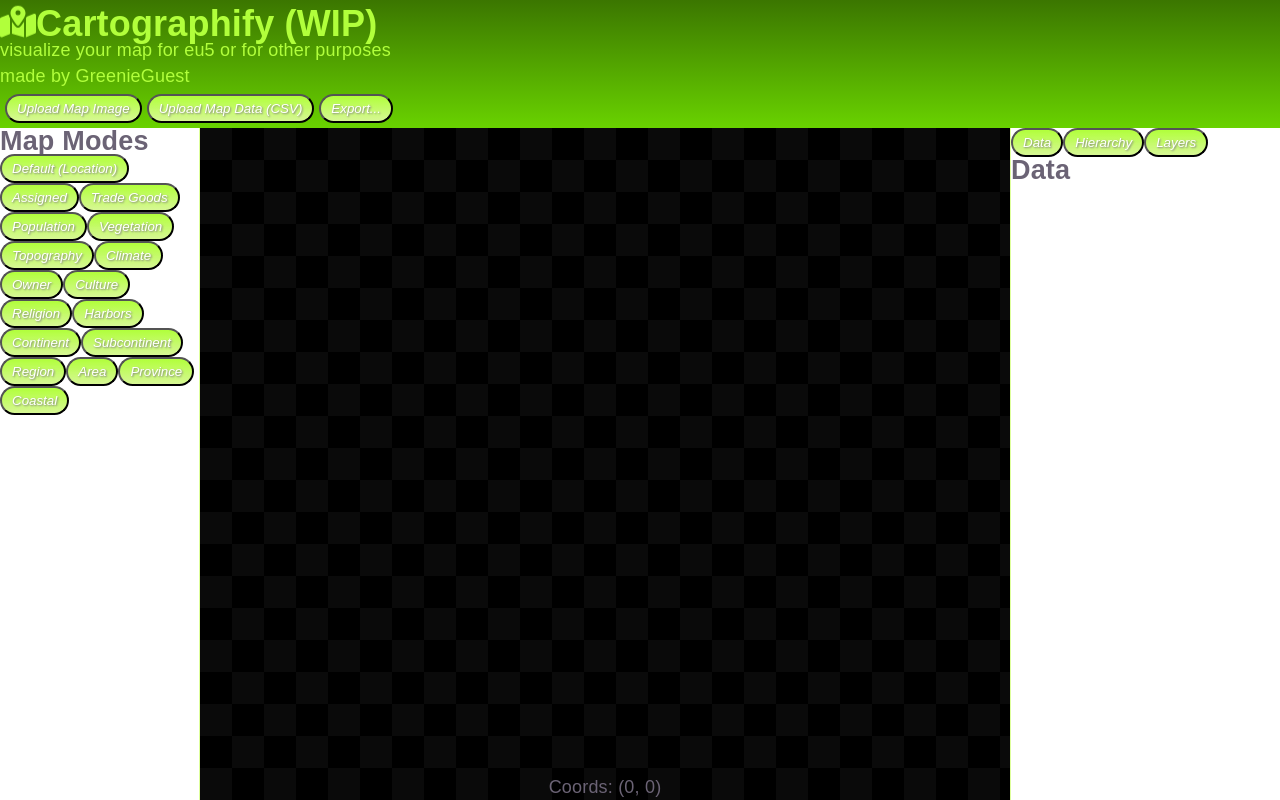
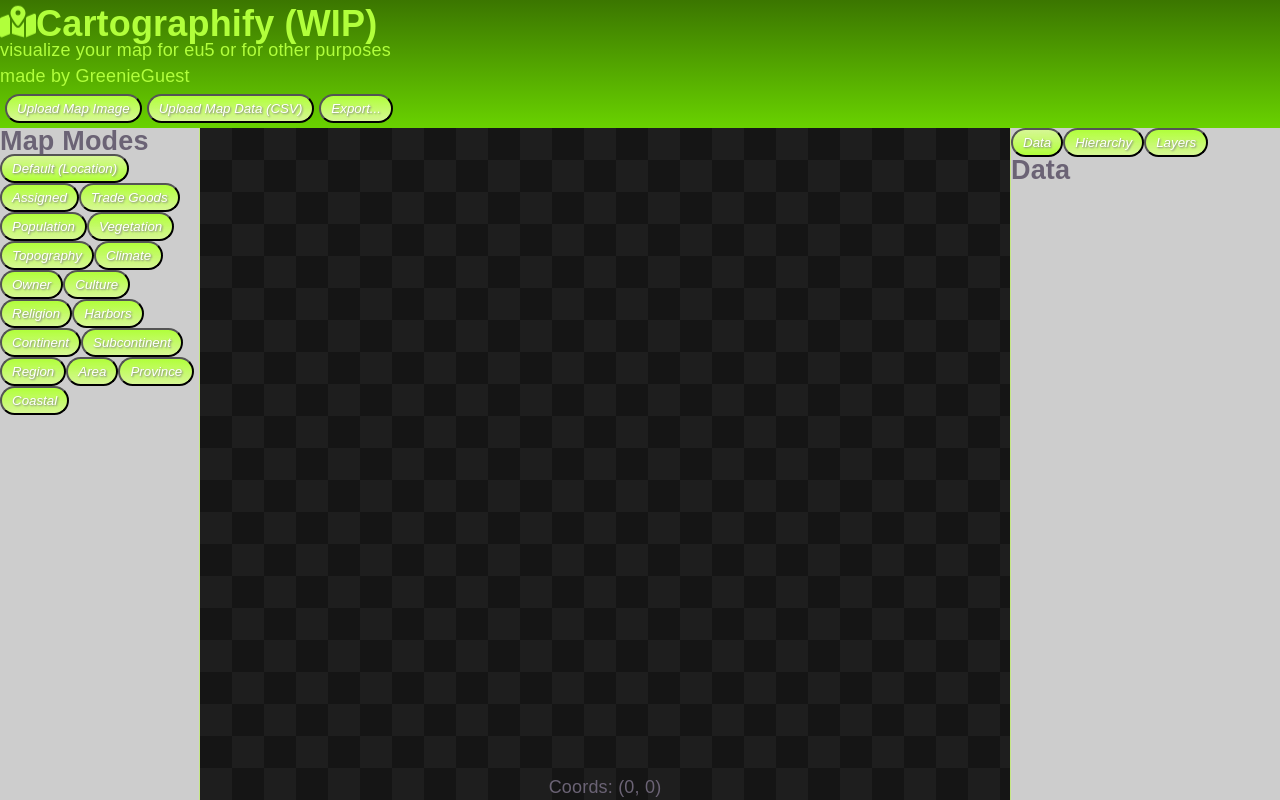
Before and after one commit to GreenieGuest/cartographify, a React (Vite) app: page / in a window 1280 px wide. Built offline with nearby package versions, Linux system fonts and the light colour scheme.

Commit message:
style: update color scheme

```diff
--- a/src/App.css
+++ b/src/App.css
@@ -23,6 +23,23 @@ button {
   transition: background-color .3s ease;
   font-style: italic;
   text-shadow: 1px 1px 2px gray;
+}
+
+button.active {
+  background-image: linear-gradient(var(--accent-border), var(--accent));
+  color: #fff;
+  padding: 5px 10px;
+  border-width: 2px 2px 2px 2px;
+  border-radius: 15px 15px 15px 15px;
+  cursor: pointer;
+  transition: background-color .3s ease;
+  font-style: italic;
+  text-shadow: 1px 1px 2px gray;
+}
+
+button.delete {
+  background-image: linear-gradient(#ff0000, #5e0000);
+  color: #fff;
 }
 
 header {
@@ -54,11 +71,13 @@ header {
 .left-sidebar {
   border-right: 1px solid var(--accent-border);
   width: 200px;
+  background-color: var(--sidebar-bg);
 }
 
 .right-sidebar {
   border-left: 1px solid var(--accent-border);
   width: 270px;
+  background-color: var(--sidebar-bg);
 }
 
 .shell {
@@ -78,7 +97,7 @@ main {
   flex: 1;
   position: relative;
   overflow: hidden;
-  background-color: black;
+  background-color: var(--map-bg);
   background-image: url(assets/checker.png);
 }
 
@@ -122,19 +141,20 @@ label {
 }
 
 .layer-container {
-  border: 1px solid var(--social-bg);
+  border: 1px solid var(--inside-borders);
   padding: 5px;
   margin: 5px;
+  border-radius: 12px;
 }
 
 .export-menu {
   position: absolute;
   display: flex;
   flex-direction: column;
-  background-color: white;
+  background-color: var(--sidebar-bg);;
   z-index: 1;
   justify-content: center;
-  border: 1px solid var(--social-bg);
+  border: 1px solid var(--outside-borders);
   border-radius: 12px;
   padding: 5px;
   margin: 5px;
--- a/src/App.jsx
+++ b/src/App.jsx
@@ -50,8 +50,10 @@ function App() {
     <div className="shell">
       <header>
         <h1><FaMapLocationDot className="logo"/>Cartographify (WIP)</h1>
-        <p>visualize your map for eu5 or for other purposes</p>
-        <p>made by GreenieGuest</p>
+        <div>
+          <p>visualize your map for eu5 or for other purposes</p>
+          <p>made by GreenieGuest</p>
+        </div>
 
         <div className="buttons-flex">
           <button onClick={()=>uploadMapButton.current?.click()}>
--- a/src/components/Sidebar.jsx
+++ b/src/components/Sidebar.jsx
@@ -44,7 +44,7 @@ function LayersPanel() {
                 <div key={layer.key} className='layer-container'>
                     <div className="layer-heading">
                         <p>Layer {layer.num}</p>
-                        <button onClick={()=>removeLayer(layer.key)}>X</button>
+                        <button class="delete" onClick={()=>removeLayer(layer.key)}>X</button>
                     </div>
                     <div className="layer-setting">
                         <label>Opacity</label>
@@ -81,6 +81,7 @@ export default function Sidebar() {
                 <button
                     key={section}
                     onClick={() => setCurrentSection(section)}
+                    className={currentSection === section ? 'active' : ''}
                 >{section}</button>
             ))}
             <h1>{currentSection}</h1>
--- a/src/components/Toolbar.jsx
+++ b/src/components/Toolbar.jsx
@@ -31,6 +31,7 @@ export default function Toolbar() {
                 <button
                     key={section.id}
                     onClick={() => setCurrentMapMode(section.id)}
+                    className={currentMapMode === section.id ? 'active' : ''}
                 >{section.label}</button>
             ))}
         </aside>
--- a/src/index.css
+++ b/src/index.css
@@ -14,6 +14,14 @@
   --sans: system-ui, 'Segoe UI', Roboto, sans-serif;
   --heading: system-ui, 'Segoe UI', Roboto, sans-serif;
   --mono: ui-monospace, Consolas, monospace;
+
+  --heading-bg: #b7ff00;
+  --sidebar-bg: rgb(205, 205, 205);
+  --map-bg: rgb(21, 21, 21);
+  --inside-borders: rgb(155, 155, 155);
+  --outside-borders: rgb(44, 44, 44);
+
+  --buttons: rgb(99, 135, 0);
 
   font: 18px/145% var(--sans);
   letter-spacing: 0.18px;
@@ -43,6 +51,14 @@
     --social-bg: rgba(47, 48, 58, 0.5);
     --shadow:
       rgba(0, 0, 0, 0.4) 0 10px 15px -3px, rgba(0, 0, 0, 0.25) 0 4px 6px -2px;
+
+    --heading-bg: #d9ff78;
+    --sidebar-bg: rgb(21, 21, 21);
+    --map-bg: rgb(21, 21, 21);
+    --inside-borders: rgb(32, 32, 32);
+    --outside-borders: rgb(138, 138, 138);
+
+    --buttons: rgb(99, 135, 0);
   }
 
   #social .button-icon {
```
